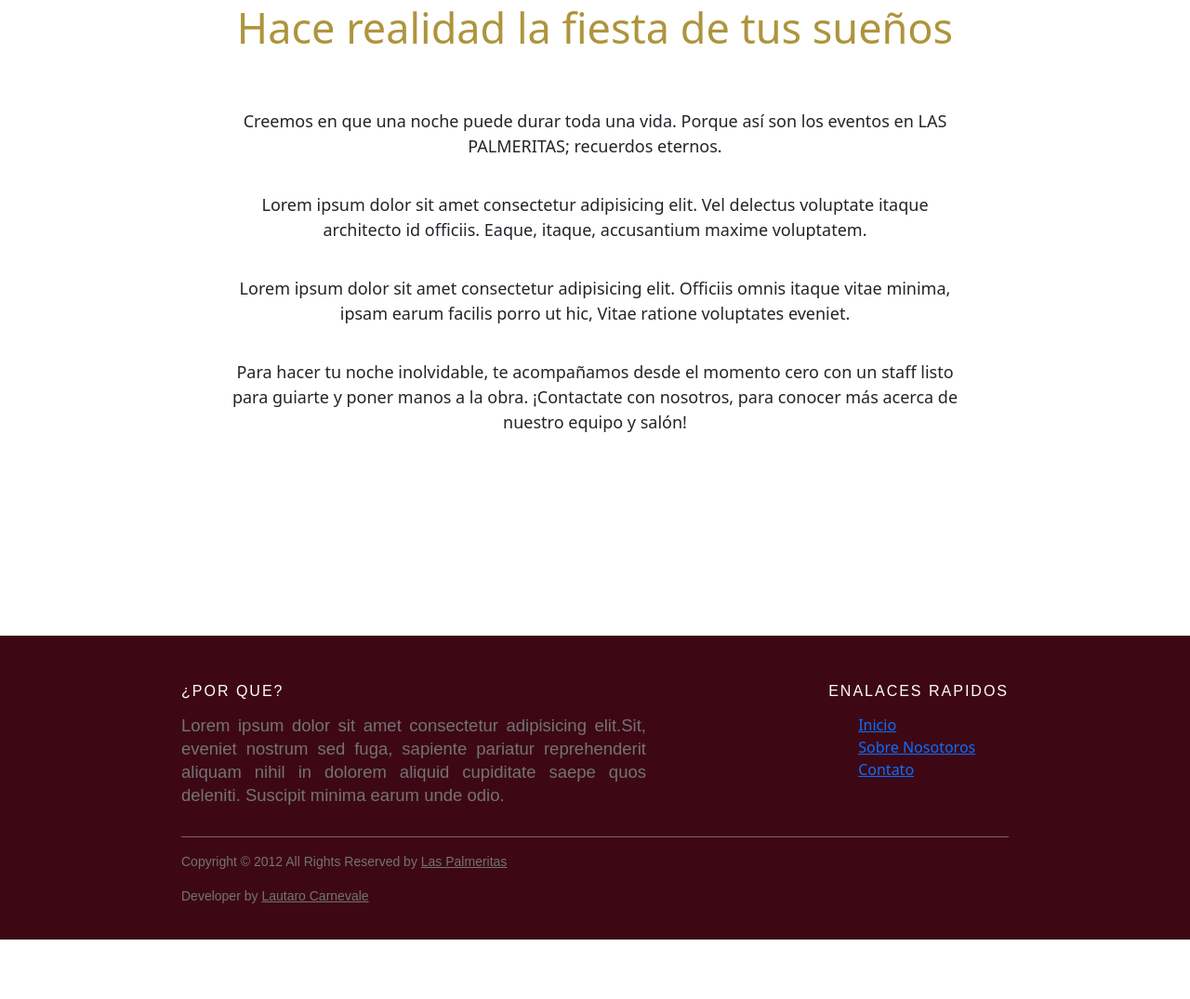
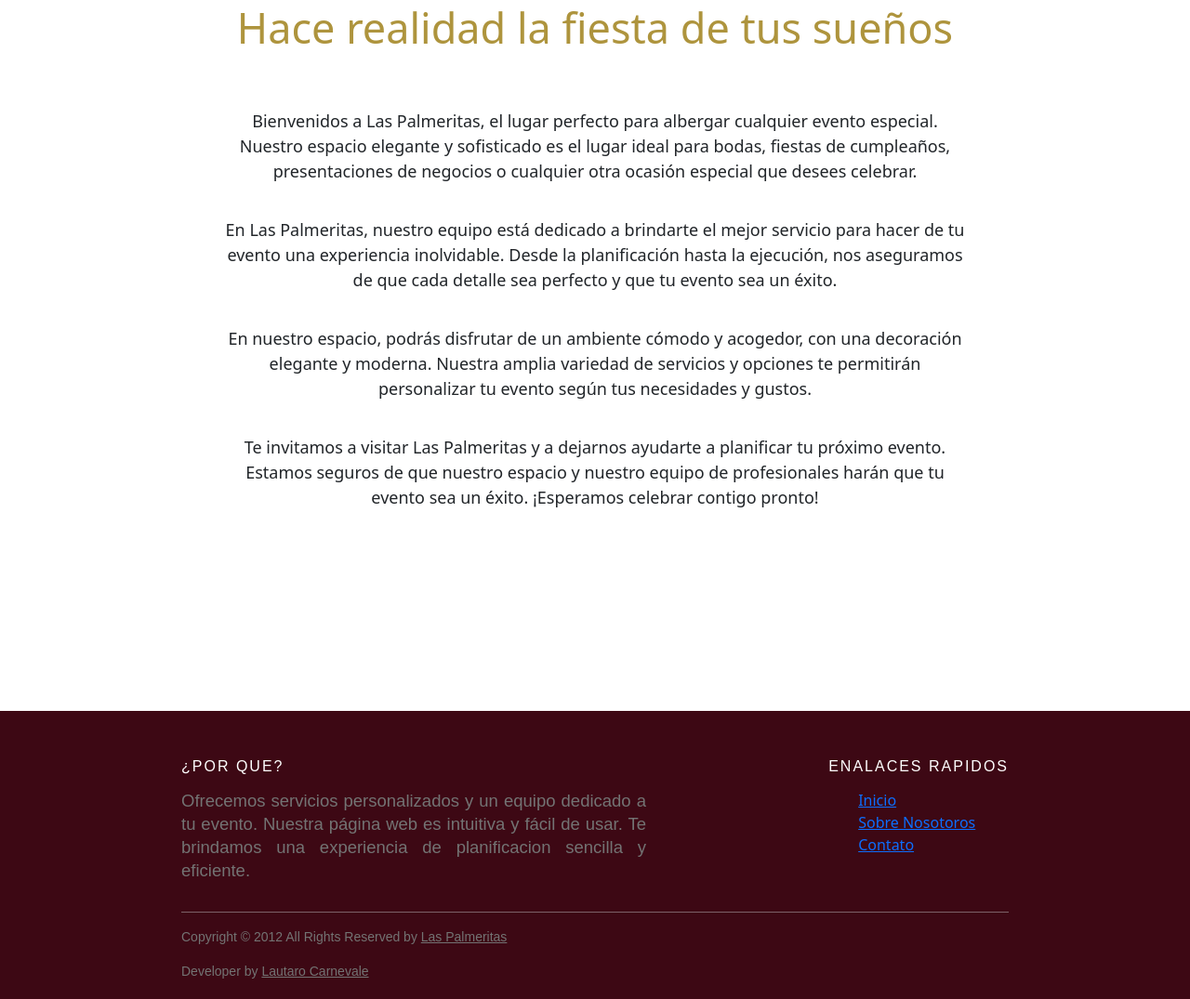
Before and after one commit to LautaroCarnevale/PF-Carnevale, a website: page index.html in a window 1280 px wide. Shown: the part 1047-2122 px from the top of the page at 93% size. Before the commit the page ends 2058 px from the top, so only its background shows below. Drawn offline with nearby package versions, Linux system fonts and the light colour scheme.

Commit message:
new textos para las pages

```diff
--- a/index.html
+++ b/index.html
@@ -40,21 +40,25 @@
                     <span class="navbar-toggler-icon"></span>
                 </button>
                 <div class="collapse navbar-collapse" id="navbarSupportedContent">
-                    <ul class="navbar-nav ms-auto mb-2 mb-lg-0 text-center" >
+                    <ul class="navbar-nav ms-auto mb-2 mb-lg-0 text-center">
                         <li class="nav-item" id="header__div__div__ul__li">
-                            <a class="nav-link active" aria-current="page" id="header__div__div__ul__li__a" href="./index.html">Inicio</a>
+                            <a class="nav-link active" aria-current="page" id="header__div__div__ul__li__a"
+                                href="./index.html">Inicio</a>
                         </li>
                         <li class="nav-item" id="header__div__div__ul__li">
                             <a class="nav-link" id="header__div__div__ul__li__a" href="./pages/galeria.html">Galeria</a>
                         </li>
                         <li class="nav-item" id="header__div__div__ul__li">
-                            <a class="nav-link" id="header__div__div__ul__li__a" href="./pages/sobrenosotros.html">Sobre Nosotros</a>
+                            <a class="nav-link" id="header__div__div__ul__li__a" href="./pages/sobrenosotros.html">Sobre
+                                Nosotros</a>
                         </li>
                         <li class="nav-item" id="header__div__div__ul__li">
-                            <a class="nav-link" id="header__div__div__ul__li__a" href="./pages/ubicacion.html">Ubicacion</a>
+                            <a class="nav-link" id="header__div__div__ul__li__a"
+                                href="./pages/ubicacion.html">Ubicacion</a>
                         </li>
                         <li class="nav-item" id="header__div__div__ul__li">
-                            <a class="nav-link" id="header__div__div__ul__li__a" href="./pages/contacto.html">Contacto</a>
+                            <a class="nav-link" id="header__div__div__ul__li__a"
+                                href="./pages/contacto.html">Contacto</a>
                         </li>
                     </ul>
                 </div>
@@ -67,8 +71,8 @@
             <div class="section1__div">
                 <h1 class="section1__div__h1">Salon de fiestas Las Palmeritas</h1>
                 <p class="section1__div__p">
-                    El mejor lugar para hacer tus eventos. <br />
-                    Conocenos, somos tu mejor opción en la zona.
+                    Eventos únicos en el lugar perfecto. <br />
+                    Conoce nuestros servicios y espacios.
                 </p>
                 <div class="section1__div__div-icon-flechita"></div>
             </div>
@@ -81,23 +85,24 @@
                     </h2>
                     <div class="section2__div__div__div">
                         <p class="section2__div__div__div__p">
-                            Creemos en que una noche puede durar toda una vida. Porque así son los eventos en LAS
-                            PALMERITAS; recuerdos eternos.
+                            Bienvenidos a Las Palmeritas, el lugar perfecto para albergar cualquier evento especial.
+                            Nuestro espacio elegante y sofisticado es el lugar ideal para bodas, fiestas de cumpleaños,
+                            presentaciones de negocios o cualquier otra ocasión especial que desees celebrar.
                         </p>
                         <p class="section2__div__div__div__p">
-                            Lorem ipsum dolor sit amet consectetur adipisicing elit. Vel
-                            delectus voluptate itaque architecto id officiis. Eaque, itaque,
-                            accusantium maxime voluptatem.
+                            En Las Palmeritas, nuestro equipo está dedicado a brindarte el mejor servicio para hacer de
+                            tu evento una experiencia inolvidable. Desde la planificación hasta la ejecución, nos
+                            aseguramos de que cada detalle sea perfecto y que tu evento sea un éxito.
                         </p>
                         <p class="section2__div__div__div__p">
-                            Lorem ipsum dolor sit amet consectetur adipisicing elit. Officiis
-                            omnis itaque vitae minima, ipsam earum facilis porro ut hic,
-                            Vitae ratione voluptates eveniet.
+                            En nuestro espacio, podrás disfrutar de un ambiente cómodo y acogedor, con una decoración
+                            elegante y moderna. Nuestra amplia variedad de servicios y opciones te permitirán
+                            personalizar tu evento según tus necesidades y gustos.
                         </p>
                         <p class="section2__div__div__div__p">
-                            Para hacer tu noche inolvidable, te acompañamos desde el momento cero con un staff listo
-                            para guiarte y poner manos a la obra. ¡Contactate con nosotros, para conocer más acerca de
-                            nuestro equipo y salón!
+                            Te invitamos a visitar Las Palmeritas y a dejarnos ayudarte a planificar tu próximo evento.
+                            Estamos seguros de que nuestro espacio y nuestro equipo de profesionales harán que tu evento
+                            sea un éxito. ¡Esperamos celebrar contigo pronto!
 
                         </p>
                     </div>
@@ -113,11 +118,9 @@
                     <div class="footer__div__div">
                         <div class="footer__div__div__div">
                             <h4 class="footer__div__div__div__h4">¿POR QUE?</h4>
-                            <p class="footer__div__div__div__p">Lorem ipsum dolor sit amet consectetur adipisicing
-                                elit.Sit,
-                                eveniet nostrum sed fuga, sapiente pariatur reprehenderit aliquam nihil in dolorem
-                                aliquid
-                                cupiditate saepe quos deleniti. Suscipit minima earum unde odio.</p>
+                            <p class="footer__div__div__div__p">Ofrecemos servicios personalizados y un equipo dedicado a tu evento.
+                                Nuestra página web es intuitiva y fácil de usar.
+                                Te brindamos una experiencia de planificacion sencilla y eficiente.</p>
                         </div>
                         <div class="footer__div__div__div-2">
                             <h5 class="footer__div__div__div-2__h5">ENALACES RAPIDOS</h5>
--- a/scss/layout/_header.scss
+++ b/scss/layout/_header.scss
@@ -8,7 +8,7 @@
 }
 
 .color-nav{
-	background-color:#E7F9A9;;
+	background-color:#E7F9A9;
 }
 
 .navbar-img {
```
Also changed, not shown: pages/contacto.html (+3 -5 lines), pages/galeria.html (+4 -6 lines), pages/sobrenosotros.html (+3 -5 lines), pages/ubicacion.html (+3 -5 lines).
